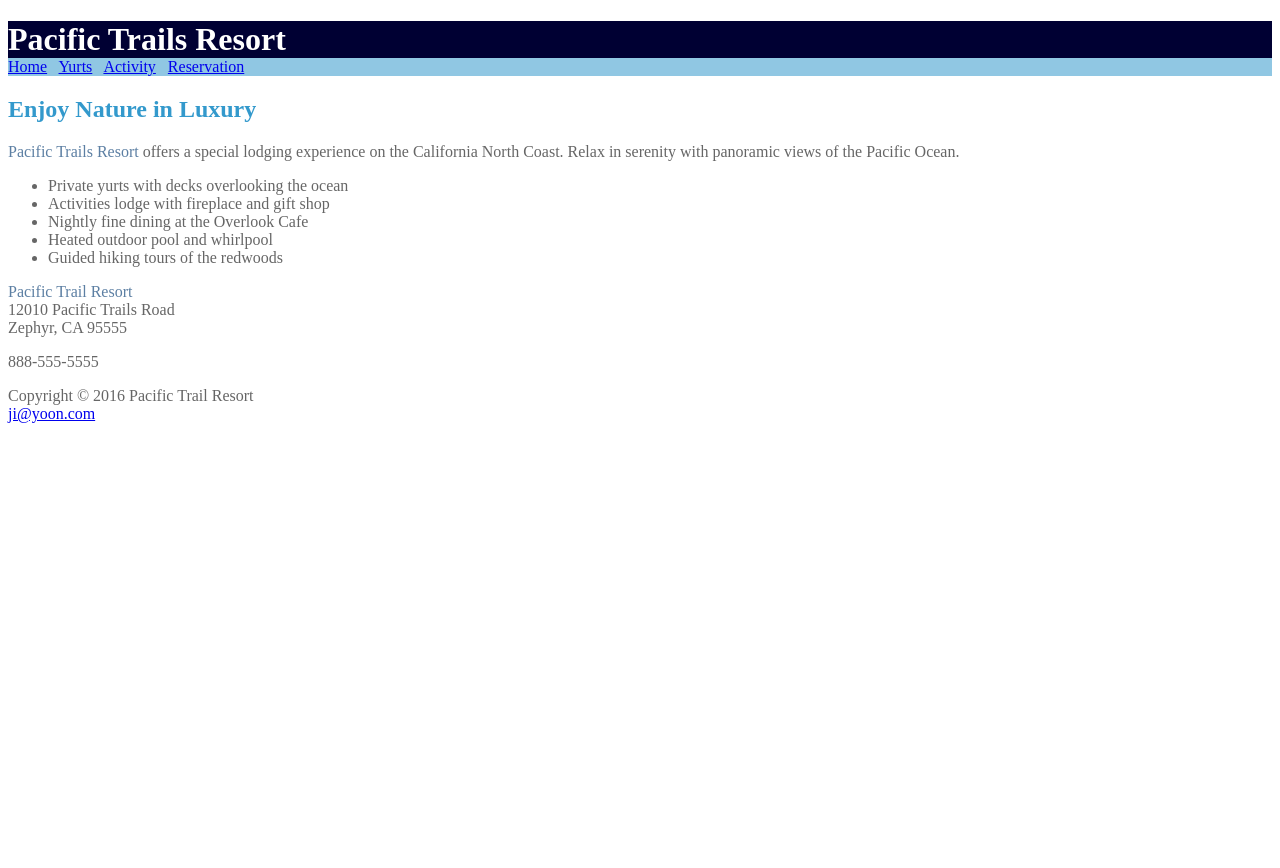
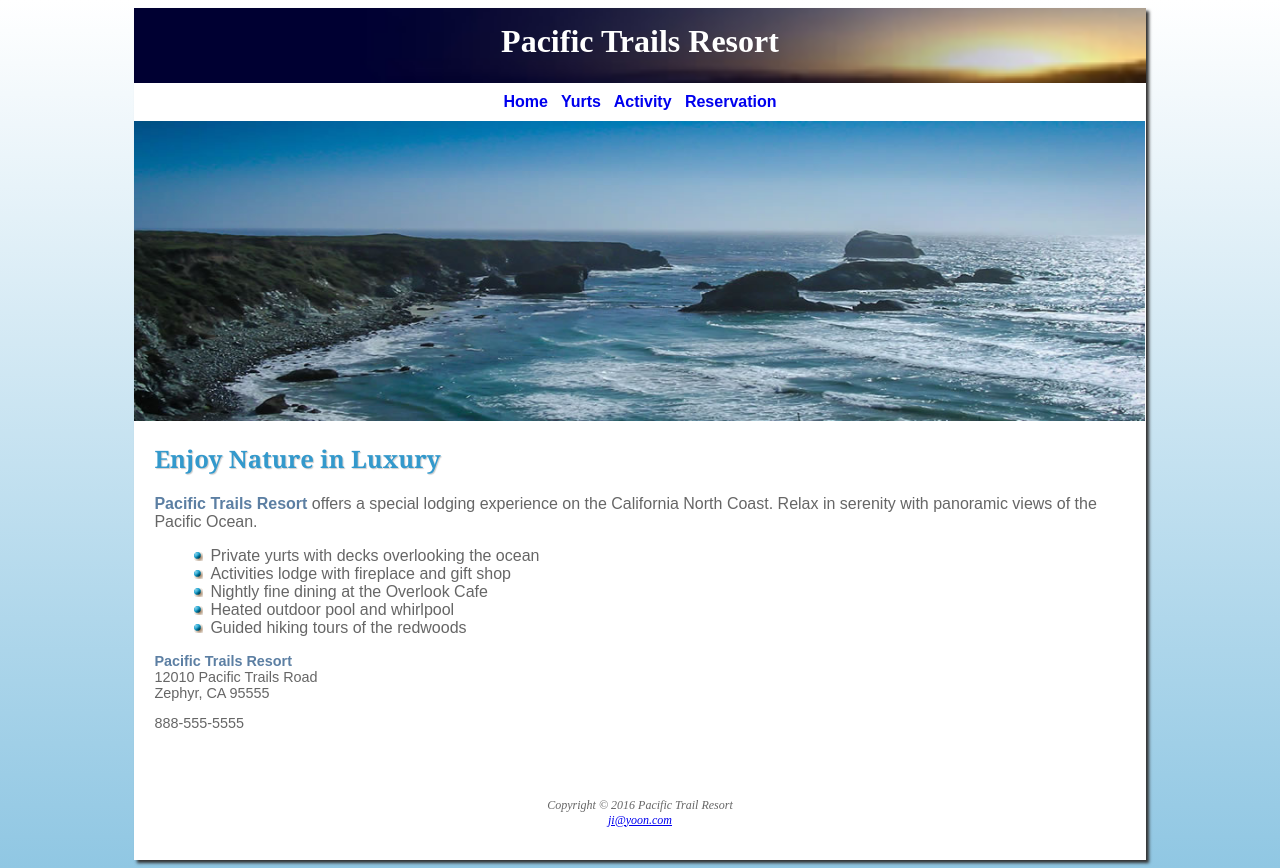
Before and after one commit to wv1317bq/cs-pacific-trails, a plain HTML site: page index.html in a window 1280 px wide. Before the commit the page ends 800 px from the top, so only its background shows below. Drawn offline with Linux system fonts and the light colour scheme.

Commit message:
edited yurt, activities, index, and css doc

```diff
--- a/index.html
+++ b/index.html
@@ -1,12 +1,13 @@
 <!DOCTYPE html>
 <html lang="en">
 <head>
-    <title>Pacific Trail</title>
+    <title>Pacific Trails Resort</title>
     <meta charset="utf-8" />
     <link rel="stylesheet" href="pacific.css">
 </head>
 
 <body>
+    <div id="wrapper">
      <header>
         <h1>Pacific Trails Resort</h1>
     </header>
@@ -18,8 +19,11 @@
             <a href="reservation.html">Reservation</a>
     </nav>
 
+    <div id= "homehero"></div>
+
     <main>
         <h2>Enjoy Nature in Luxury</h2>
+
 
         <p> <span class= "resort">Pacific Trails Resort</span> offers a special lodging experience on the California North Coast. Relax in serenity with panoramic views of the Pacific Ocean.</p>
 
@@ -32,7 +36,7 @@
         </ul>
 
         <div id="contact">
-            <p><span class= "resort">Pacific Trail Resort</span><br>
+            <p><span class= "resort">Pacific Trails Resort</span><br>
             12010 Pacific Trails Road<br>
             Zephyr, CA 95555</p>
 
@@ -45,7 +49,7 @@
         <p>Copyright &copy; 2016 Pacific Trail Resort<br>
         <a href="mailto:=ji@yoon.com">ji@yoon.com</a></p>
     </footer>
-
+</div>
 </body>
 
 
--- a/pacific.css
+++ b/pacific.css
@@ -1,25 +1,98 @@
 body {
-    background-color: #FFFFFF;
-    color: #666666
+
+    color: #666666;
+    font-family: "Arial","Helvetica Neue","Helvetica","sans-serif";
+    background-color: #90C7E3;
+    background-image: linear-gradient(to bottom, #FFFFFF, #90C7E3);
+    background-repeat:no-repeat;
 }
 header {
-    background-color: #000033;
-    color: #FFFFFF
+    background-image: url(images/sunset.jpg);
+    background-repeat: no-repeat;
+    background-size: cover;
+    background-position: right;
+    height: 60px;
+    text-align: center;
+    color: #FFFFFF;
+    padding-top: 15px;
 }
 nav {
-    background-color: #90C7E3;
+    background-color: #FFFFFF;
+    padding: 10px;
+    font-weight: bold;
+    text-align: center;
+}
+
+nav a{
+    text-decoration: none;
+
 }
 h1 {
-  margin-bottom: 0;
-
+  margin-top: 0;
+  font-family: TimesNewRoman,"Times New Roman",Times,Baskerville,Georgia,serif;
 }
 
 h2 {
     color: #3399CC;
+    font-family: Georgia,Times,"Times New Roman",serif;
+    text-shadow: 1px 1px 1px #CCCCCC;
   }
 h3 {
     color: #000033;
+    font-family: Cambria,Georgia,serif;
     }
+ul {
+    list-style-image: url(images/marker.gif);
+}
 .resort {
     color: #5C7FA3;
+    font-weight: bold;
 }
+#wrapper{
+    width: 80%;
+    min-width: 960px;
+    max-width: 2048px;
+    background-color: #FFFFFF;
+    box-shadow:  3px 3px 3px #333333;
+    margin: auto;
+}
+#homehero{
+    height: 300px;
+    background-image: url(images/coasthero.jpg);
+    background-size: 100% 100%;
+    background-repeat: no-repeat;
+}
+
+#yurthero{
+    height: 300px;
+    background-image: url(images/yurthero.jpg);
+    background-size: 100% 100%;
+    background-repeat: no-repeat;
+}
+#trailhero{
+    height: 300px;
+    background-image: url(images/trailhero.jpg);
+    background-size: 100% 100%;
+    background-repeat: no-repeat;
+
+}
+
+
+main {
+    padding-top: 1px;
+    padding-left: 20px;
+    padding-bottom: 20px;
+    padding-right: 20px;
+    list-style-position: inside;
+    display: block;
+}
+#contact {
+    font-size: 90%
+}
+footer {
+    padding: 20px;
+    font-size: 75%;
+    font-family: TimesNewRoman,"Times New Roman",Times,Baskerville,Georgia,serif;
+    font-style: italic;
+    text-align: center
+}
```
Also changed, not shown: activities.html (added, +44 -0 lines), yurts.html (+7 -4 lines).
